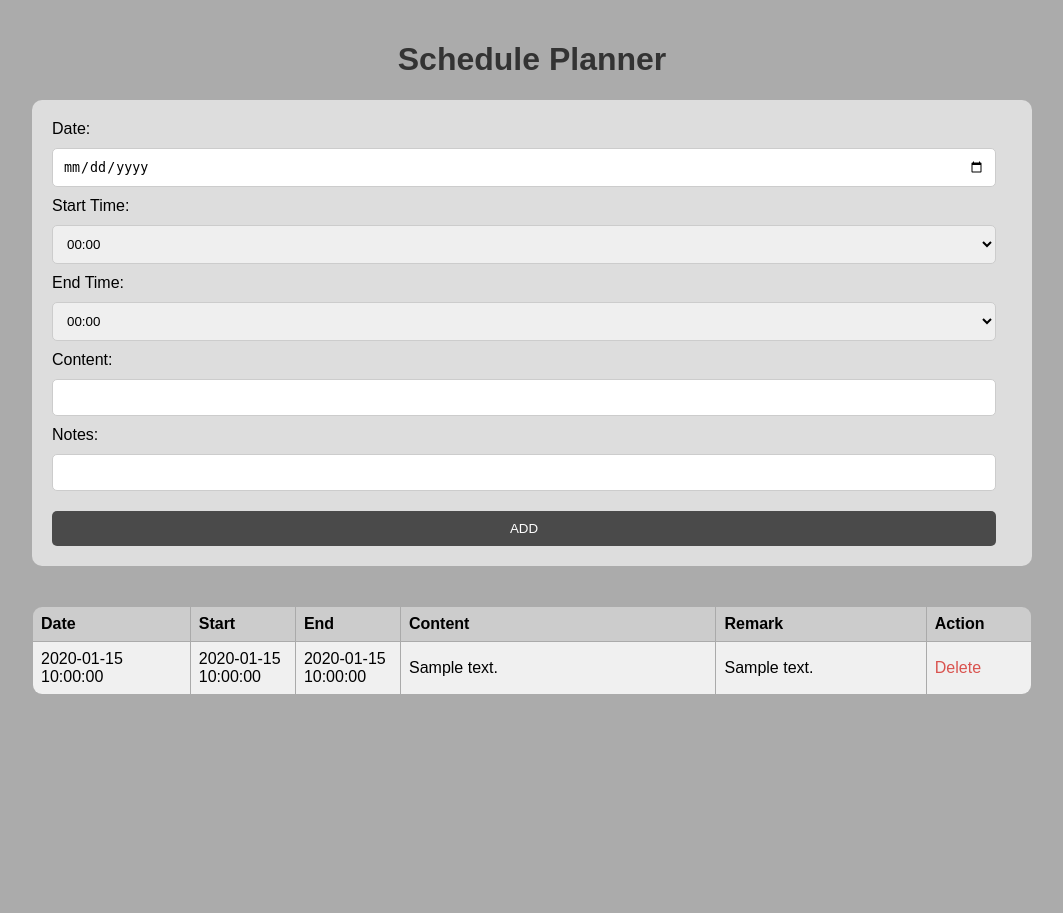
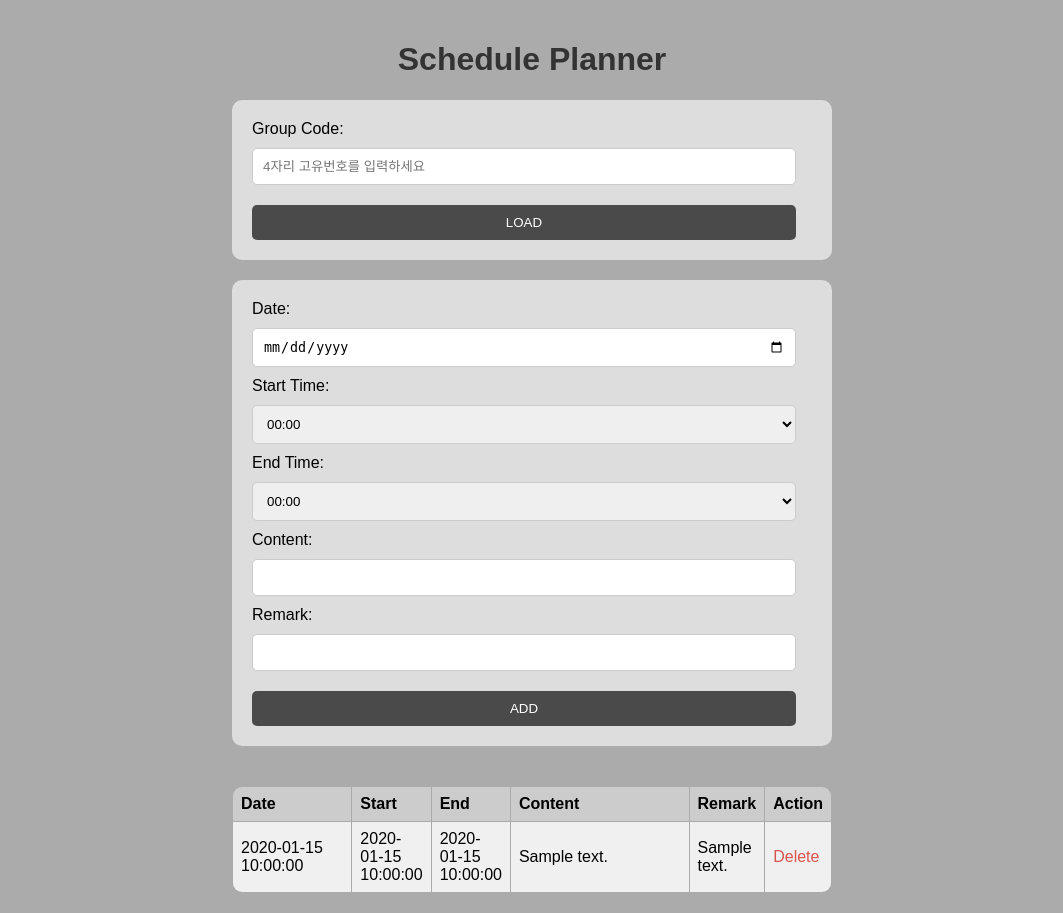
Before and after one commit to insupkwak/schedule, a Flask app: template templates/index.html in a window 1280 px wide. Shown: the whole page, without its empty margins (108-1171 px from the left). Before the commit the page ends 694 px from the top, so only its background shows below. Run offline with Flask 3, Linux system fonts and the light colour scheme; the template is opened without the code that fills it: most values are stand-ins (such as "Sample title", 1, 10 or a date in 2020).

Commit message:
Add files via upload

```diff
--- a/app.py
+++ b/app.py
@@ -26,7 +26,8 @@ def init_db():
                 start_time TIME NOT NULL,
                 end_time TIME NOT NULL,
                 content VARCHAR(255) NOT NULL,
-                notes VARCHAR(255)
+                notes VARCHAR(255),
+                group_code CHAR(4) NOT NULL
             )
         """)
         connection.commit()
@@ -37,16 +38,18 @@ def init_db():
 
 @app.route('/', methods=['GET', 'POST'])
 def index():
+    group_code = request.args.get('group_code', '')
     try:
         connection = mysql.connector.connect(**config)
         cursor = connection.cursor(dictionary=True)
 
-        if request.method == 'POST':
+        if request.method == 'POST' and 'save_group_code' not in request.form:
             date = request.form['date']
             start_time = request.form['start_time']
             end_time = request.form['end_time']
             content = request.form['content']
             notes = request.form['notes']
+            group_code = request.args.get('group_code', '')
 
             # Convert input times to datetime objects
             start_time_dt = datetime.strptime(start_time, '%H:%M')
@@ -56,7 +59,7 @@ def index():
                 return '''<script>alert("종료시간이 시작시간 보다도 작습니다."); window.location.href="/";</script>'''
 
             # Check for time conflicts
-            cursor.execute('SELECT * FROM plans WHERE date = %s', (date,))
+            cursor.execute('SELECT * FROM plans WHERE date = %s AND group_code = %s', (date, group_code))
             plans = cursor.fetchall()
             for plan in plans:
                 plan_start_time = datetime.strptime(str(plan['start_time']), '%H:%M:%S')
@@ -64,11 +67,11 @@ def index():
                 if (start_time_dt < plan_end_time and end_time_dt > plan_start_time):
                     return '''<script>alert("시간이 중복 되었습니다."); window.location.href="/";</script>'''
 
-            cursor.execute('INSERT INTO plans (date, start_time, end_time, content, notes) VALUES (%s, %s, %s, %s, %s)', (date, start_time, end_time, content, notes))
+            cursor.execute('INSERT INTO plans (date, start_time, end_time, content, notes, group_code) VALUES (%s, %s, %s, %s, %s, %s)', (date, start_time, end_time, content, notes, group_code))
             connection.commit()
-            return redirect(url_for('index'))
+            return redirect(url_for('index', group_code=group_code))
 
-        cursor.execute('SELECT * FROM plans ORDER BY date, start_time')
+        cursor.execute('SELECT * FROM plans WHERE group_code = %s ORDER BY date, start_time', (group_code,))
         plans = cursor.fetchall()
         cursor.close()
         connection.close()
@@ -78,8 +81,36 @@ def index():
         print("Error while connecting to MySQL", e)
         return "Database connection error"
 
+@app.route('/save_group_code', methods=['POST'])
+def save_group_code():
+    group_code = request.form['save_group_code']
+    try:
+        connection = mysql.connector.connect(**config)
+        cursor = connection.cursor(dictionary=True)
+
+        cursor.execute('SELECT COUNT(*) as count FROM plans WHERE group_code = %s', (group_code,))
+        result = cursor.fetchone()
+
+        if result and result.get('count', 0) > 0:
+            cursor.close()
+            connection.close()
+            return '''<script>alert("다른 번호를 사용하세요."); window.location.href="/";</script>'''
+
+        # Save group code (if unique) and redirect to the index with the new group code
+        return redirect(url_for('index', group_code=group_code))
+
+    except Error as e:
+        print("Error while connecting to MySQL and querying:", e)
+        return "Database connection error or query error"
+    finally:
+        if cursor:
+            cursor.close()
+        if connection:
+            connection.close()
+
 @app.route('/delete/<int:id>', methods=['GET', 'POST'])
 def delete(id):
+    group_code = request.args.get('group_code', '')
     try:
         connection = mysql.connector.connect(**config)
         cursor = connection.cursor()
@@ -88,13 +119,14 @@ def delete(id):
         connection.commit()
         cursor.close()
         connection.close()
-        return redirect(url_for('index'))
+        return redirect(url_for('index', group_code=group_code))
 
     except Error as e:
         print("Error while connecting to MySQL", e)
         return "Database connection error"
 
 if __name__ == '__main__':
+    init_db()
     try:
         app.run(host='0.0.0.0', debug=False)
     except Exception as e:
--- a/static/css/style.css
+++ b/static/css/style.css
@@ -9,7 +9,7 @@ body {
 
 .container {
     width: 100%;
-    max-width: 1000px;
+    max-width: 600px;
     margin: 0 auto;
     padding: 0 20px;
 }
@@ -91,7 +91,7 @@ tr.odd {
 }
 
 td:nth-child(1) {
-    width: 15%;
+    width: 20%;
 }
 
 td:nth-child(2), td:nth-child(3), td:nth-child(5), td:nth-child(6) {
@@ -103,7 +103,7 @@ td:nth-child(4) {
 }
 
 td:nth-child(5) {
-    width: 20%;
+    width: 10%;
 }
 
 a {
--- a/templates/index.html
+++ b/templates/index.html
@@ -2,45 +2,26 @@
 <html>
 <head>
     <title>Travel Planner</title>
+    <meta name="viewport" content="width=device-width, initial-scale=1.0">
     <link rel="stylesheet" type="text/css" href="{{ url_for('static', filename='css/style.css') }}">
-    <script>
-        // Function to retain the entered date
-        window.onload = function() {
-            const dateInput = document.getElementById('date');
-            if (localStorage.getItem('savedDate')) {
-                dateInput.value = localStorage.getItem('savedDate');
-            }
-            dateInput.addEventListener('change', function() {
-                localStorage.setItem('savedDate', dateInput.value);
-            });
-
-            // Populate minute options
-            const startTimeInput = document.getElementById('start_time');
-            const endTimeInput = document.getElementById('end_time');
-            populateMinutes(startTimeInput);
-            populateMinutes(endTimeInput);
-        }
-
-        function populateMinutes(timeInput) {
-            const minutes = ['00', '10', '20', '30', '40', '50'];
-            let newTimeInput = timeInput.cloneNode(true);
-            newTimeInput.innerHTML = ''; // Clear existing options
-            for (let hour = 0; hour < 24; hour++) {
-                for (let minute of minutes) {
-                    let timeOption = document.createElement('option');
-                    timeOption.value = `${String(hour).padStart(2, '0')}:${minute}`;
-                    timeOption.text = `${String(hour).padStart(2, '0')}:${minute}`;
-                    newTimeInput.appendChild(timeOption);
-                }
-            }
-            timeInput.parentNode.replaceChild(newTimeInput, timeInput);
-        }
-    </script>
+    <script src="{{ url_for('static', filename='js/script.js') }}"></script>
 </head>
 <body>
     <div class="container">
-        <h1>Schedule Planner</h1>
-        <form method="post">
+        <h1>
+            Schedule Planner
+            </h1>
+
+        <!-- Group Code Input Form for Loading Schedules -->
+        <form method="get" action="{{ url_for('index') }}">
+            <label for="group_code">Group Code:</label>
+            <input type="text" id="group_code" name="group_code" value="{{ request.args.get('group_code', '') }}" placeholder="4자리 고유번호를 입력하세요" required><br>
+            <input type="submit" value="LOAD">
+        </form>
+
+
+        <!-- Schedule Input Form -->
+        <form method="post" action="{{ url_for('index', group_code=request.args.get('group_code', '')) }}">
             <label for="date">Date:</label>
             <input type="date" id="date" name="date" required><br>
 
@@ -53,12 +34,15 @@
             <label for="content">Content:</label>
             <input type="text" id="content" name="content" required><br>
 
-            <label for="notes">Notes:</label>
+            <label for="notes">Remark:</label>
             <input type="text" name="notes"><br>
 
             <input type="submit" value="ADD">
         </form>
 
+
+
+         <!-- Schedule Table -->
         <table>
             <tr>
                 <th>Date</th>
@@ -75,7 +59,7 @@
                 <td>{{ plan.end_time }}</td>
                 <td>{{ plan.content }}</td>
                 <td>{{ plan.notes }}</td>
-                <td><a href="{{ url_for('delete', id=plan.id) }}">Delete</a></td>
+                <td><a href="{{ url_for('delete', id=plan.id) }}?group_code={{ plan.group_code }}">Delete</a></td>
             </tr>
             {% endfor %}
         </table>
```
Also changed, not shown: static/js/script.js (+54 -0 lines), test.py (added, +44 -0 lines).
